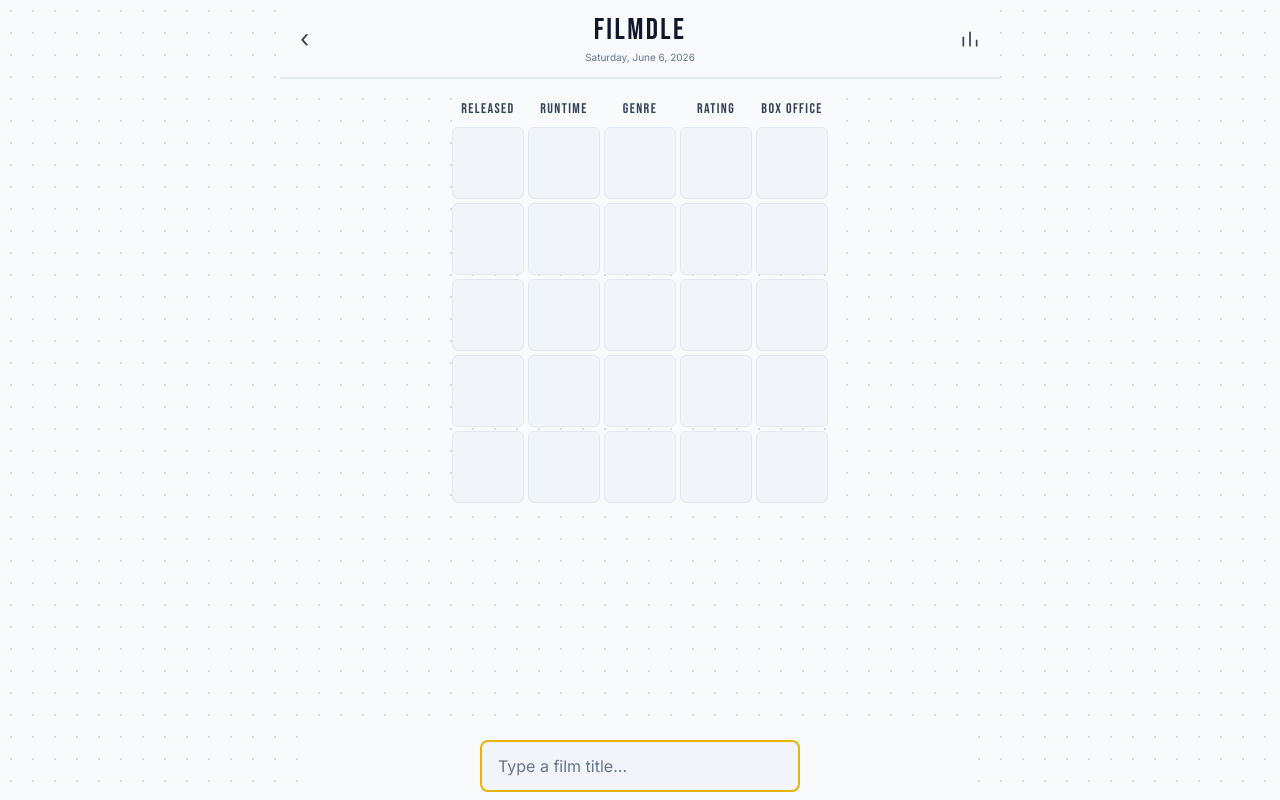
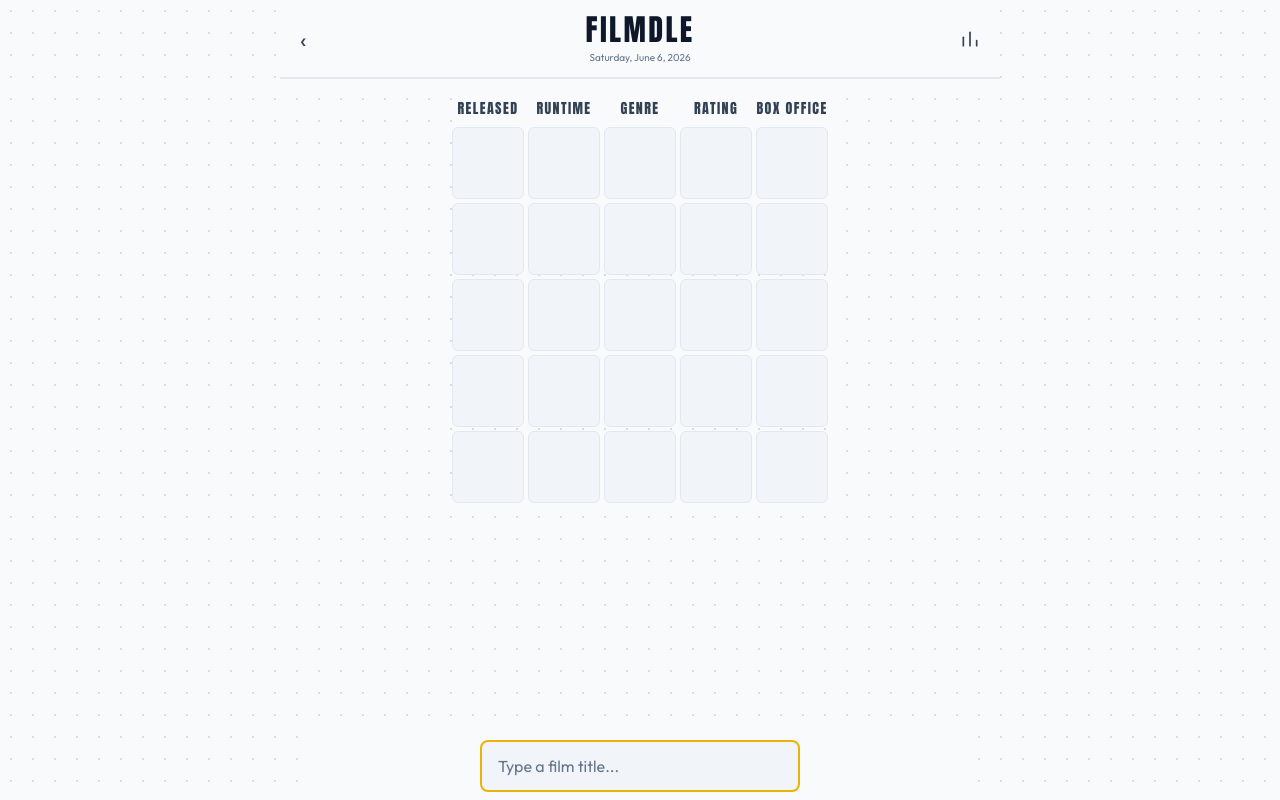
Before and after one commit to Jl5her/Filmdle, a React (Vite) app in the folder apps/react/: page /filmdle in a window 1280 px wide. Built offline with nearby package versions, Linux system fonts and the light colour scheme.

Commit message:
feat(ui): switch fonts to Outfit (body) and Anton (display)
Loads Anton + Outfit (weights 400-900) from Google Fonts in place of
Bebas Neue + Inter, and updates the body and .fa5-title/.marquee
font stacks accordingly.

https://claude.ai/code/session_01EdBtAUen1ZdxAgYQNmpFgF

```diff
--- a/apps/react/index.html
+++ b/apps/react/index.html
@@ -15,7 +15,7 @@
     <link rel="preconnect" href="https://fonts.gstatic.com" crossorigin />
     <link
       rel="stylesheet"
-      href="https://fonts.googleapis.com/css2?family=Bebas+Neue&family=Inter:wght@400;500;600;700;800;900&display=swap"
+      href="https://fonts.googleapis.com/css2?family=Anton&family=Outfit:wght@400;500;600;700;800;900&display=swap"
     />
     <script>
       (() => {
--- a/apps/react/src/index.css
+++ b/apps/react/src/index.css
@@ -61,7 +61,7 @@ body {
   );
   background-size: 22px 22px;
   color: var(--color-primary-900);
-  font-family: "Inter", "Segoe UI", -apple-system, ui-sans-serif, system-ui, Roboto, sans-serif;
+  font-family: "Outfit", "Segoe UI", -apple-system, ui-sans-serif, system-ui, Roboto, sans-serif;
   font-feature-settings: "cv11", "ss01";
 }
 
@@ -118,13 +118,13 @@ body {
 }
 
 .fa5-title {
-  font-family: "Bebas Neue", "Inter", "Segoe UI", "Helvetica Neue", Arial, sans-serif;
+  font-family: "Anton", "Outfit", "Segoe UI", "Helvetica Neue", Arial, sans-serif;
   letter-spacing: 0.08em;
   font-weight: 400;
 }
 
 .marquee {
-  font-family: "Bebas Neue", "Inter", "Segoe UI", "Helvetica Neue", Arial, sans-serif;
+  font-family: "Anton", "Outfit", "Segoe UI", "Helvetica Neue", Arial, sans-serif;
   letter-spacing: 0.1em;
   font-weight: 400;
 }
```
